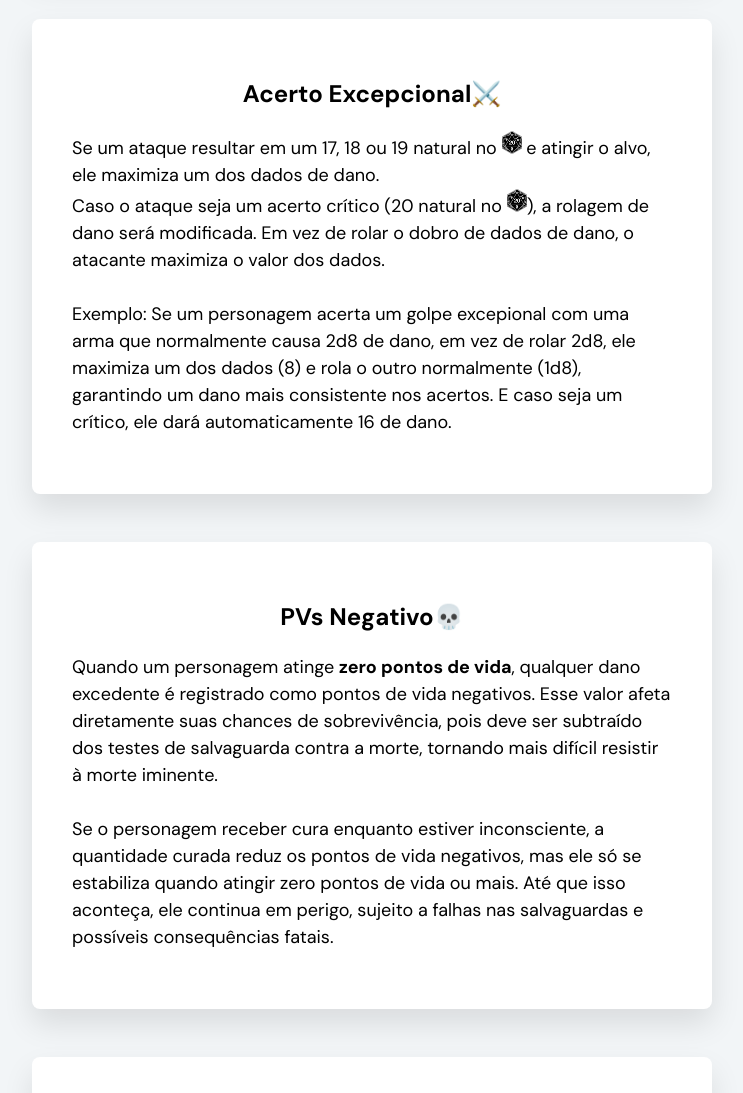
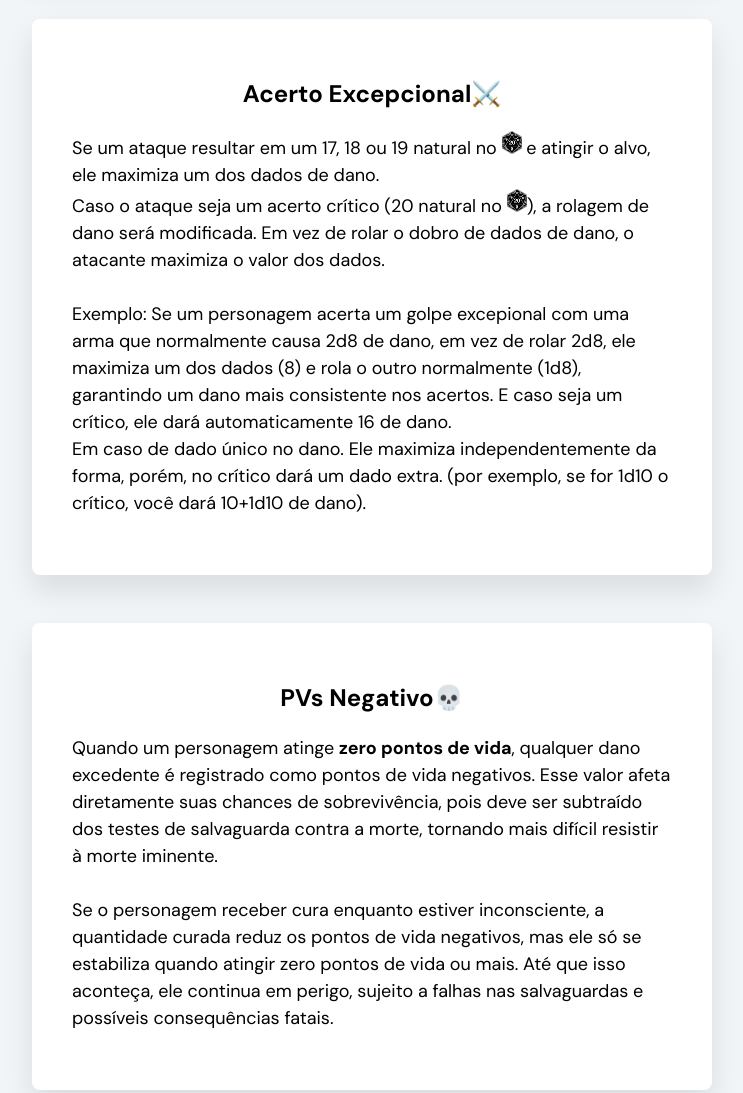
Before and after one commit to BeMartinusso/HOMEBREW, a plain HTML site: page index.html in a window 1280 px wide. Shown: the part 1320-2413 px from the top of the page, without its empty margins (268-1011 px from the left). Drawn offline with Linux system fonts and the light colour scheme.

Commit message:
Add files via upload

```diff
--- a/index.html
+++ b/index.html
@@ -44,7 +44,7 @@
         </article>
         <article>
             <h2>Acerto Excepcional⚔️</h2>
-            <p>Se um ataque resultar em um 17, 18 ou 19 natural no <img src="img/d20-7136921_960_720.webp" width="20"> e atingir o alvo, ele maximiza um dos dados de dano. <br> Caso o ataque seja um acerto crítico (20 natural no <img src="img/d20-7136921_960_720.webp" width="20">), a rolagem de dano será modificada. Em vez de rolar o dobro de dados de dano, o atacante maximiza o valor dos dados. <br><br>Exemplo: Se um personagem acerta um golpe excepional com uma arma que normalmente causa 2d8 de dano, em vez de rolar 2d8, ele maximiza um dos dados (8) e rola o outro normalmente (1d8), garantindo um dano mais consistente nos acertos. E caso seja um crítico, ele dará automaticamente 16 de dano.</p>
+            <p>Se um ataque resultar em um 17, 18 ou 19 natural no <img src="img/d20-7136921_960_720.webp" width="20"> e atingir o alvo, ele maximiza um dos dados de dano. <br> Caso o ataque seja um acerto crítico (20 natural no <img src="img/d20-7136921_960_720.webp" width="20">), a rolagem de dano será modificada. Em vez de rolar o dobro de dados de dano, o atacante maximiza o valor dos dados. <br><br>Exemplo: Se um personagem acerta um golpe excepional com uma arma que normalmente causa 2d8 de dano, em vez de rolar 2d8, ele maximiza um dos dados (8) e rola o outro normalmente (1d8), garantindo um dano mais consistente nos acertos. E caso seja um crítico, ele dará automaticamente 16 de dano. <br>Em caso de dado único no dano. Ele maximiza independentemente da forma, porém, no crítico dará um dado extra. (por exemplo, se for 1d10 o crítico, você dará 10+1d10 de dano).</p>
         </article>
         <article>
             <h2>PVs Negativo💀</h2>
```
